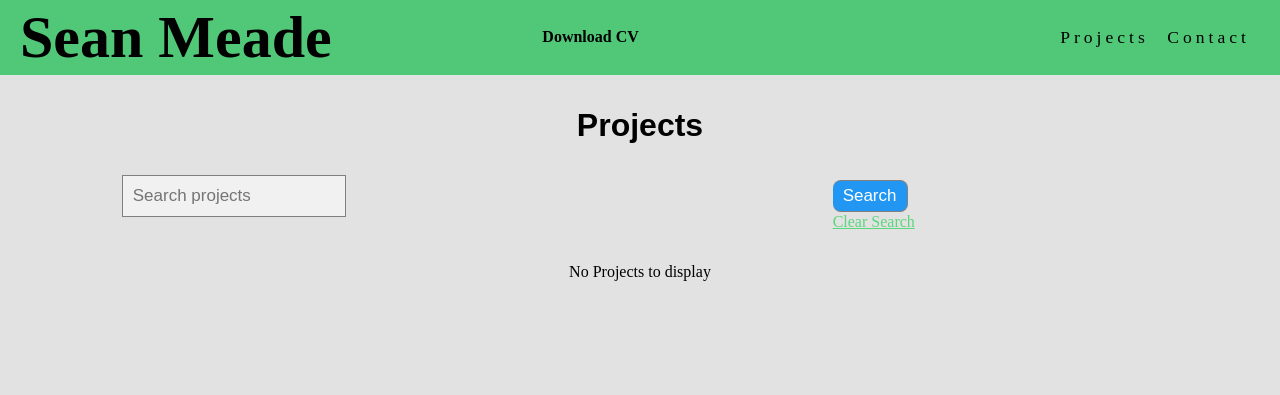
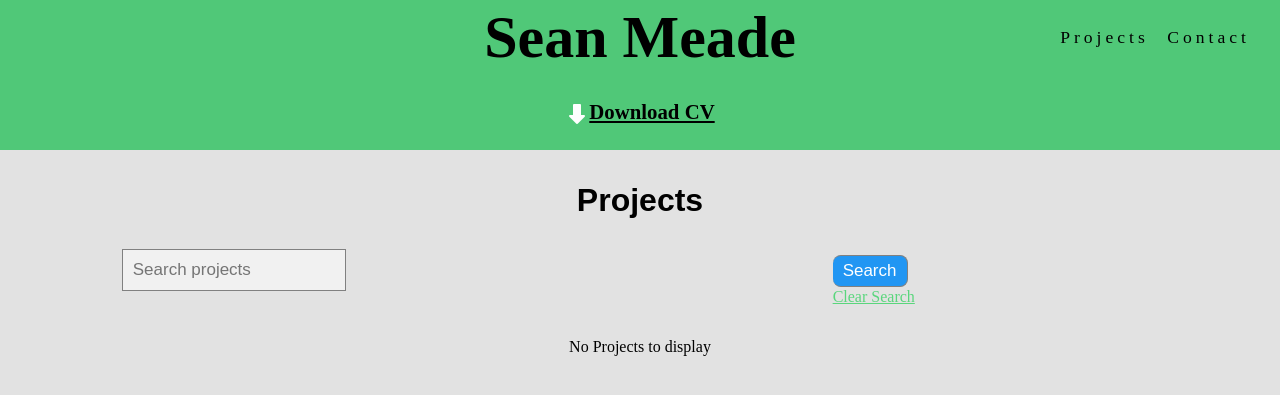
Before and after one commit to sean-meade/portfolio-website, a Django app: page /projects/ in a window 1280 px wide. Shown: the top 395 px of the page. Run offline with Django 3.2, Linux system fonts and the light colour scheme; data that the repository does not hold is empty.

Commit message:
style changes to header

```diff
--- a/static/css/card.css
+++ b/static/css/card.css
@@ -22,7 +22,7 @@
 .blog-card {
     display: flex;
     flex-direction: column;
-    margin: 1rem auto;
+    margin: 1rem 2rem;
     box-shadow: 0 3px 7px -1px rgba(0, 0, 0, .1);
     margin-bottom: 1.6%;
     background: var(--color_white);
@@ -162,10 +162,14 @@
 }
 
 @media (min-width: 640px) {
+    .blog-card
+}
+@media (min-width: 640px) {
     .blog-card {
         flex-direction: row;
         max-width: 80vw;
         min-height: 45vh;
+        margin: 1rem auto;
     }
 
     .blog-card .meta {
--- a/static/css/style.css
+++ b/static/css/style.css
@@ -7,7 +7,6 @@
 body {
     padding: 0;
     margin: 0;
-    position: relative;
     font-family: 'Merriweather', serif;
     background: #e2e2e2;
 }
@@ -20,9 +19,12 @@ h1, h2, h3, h4, h5, h6 {
 
 header {
     background-color: #50C878;
-    display: flex;
-    justify-content: space-between;
     line-height: 4.68rem;
+}
+
+#header1 {
+    width: 100%;
+
 }
 
 header a,
@@ -37,14 +39,25 @@ a:active {
     color: inherit;
 }
 
+#logo-a {
+    display: flex;
+    justify-content: center;
+}
+
 #logo {
     align-self: flex-start;
     font-family: Celtic;
     font-size: 3.75rem;
-    padding-left: 1.25rem;
+
 }
 
 /* navigation links */
+
+nav {
+    position: absolute;
+    top: 0;
+    right: 0;
+}
 
 #menu {
     font-size: 110%;
@@ -64,6 +77,12 @@ a:active {
 
 .active {
     border-bottom: 1px solid #000;
+}
+
+#cv-download {
+    text-align: center;
+    text-decoration: underline;
+    font-size: 1.3rem;
 }
 
 /* hero image */
--- a/templates/header.html
+++ b/templates/header.html
@@ -1,8 +1,8 @@
 {% load static %}
-<a href="{% url 'home' %}">
+<div id="header1">
+    <a id="logo-a" href="{% url 'home' %}">
         <h1 id="logo">Sean Meade</h1>
     </a>
-<div><a href="/media/Sean Meade CV.pdf" download><strong>Download CV</strong></div>
     <nav>
         <ul id="menu">
             {% if projects %}
@@ -29,3 +29,7 @@
             {% endif %}
         </ul>
     </nav>
+</div>
+
+
+<div id="cv-download"><a href="/media/Sean Meade CV.pdf" download><img style="vertical-align:middle; filter: invert(100%);" src="{% static 'img/download24.png' %}"/><strong style="display:inline;">Download CV</strong></a></div>
```
Also changed, not shown: static/img/download24.png (added). Lines whose indentation alone changed are shown as unchanged.
